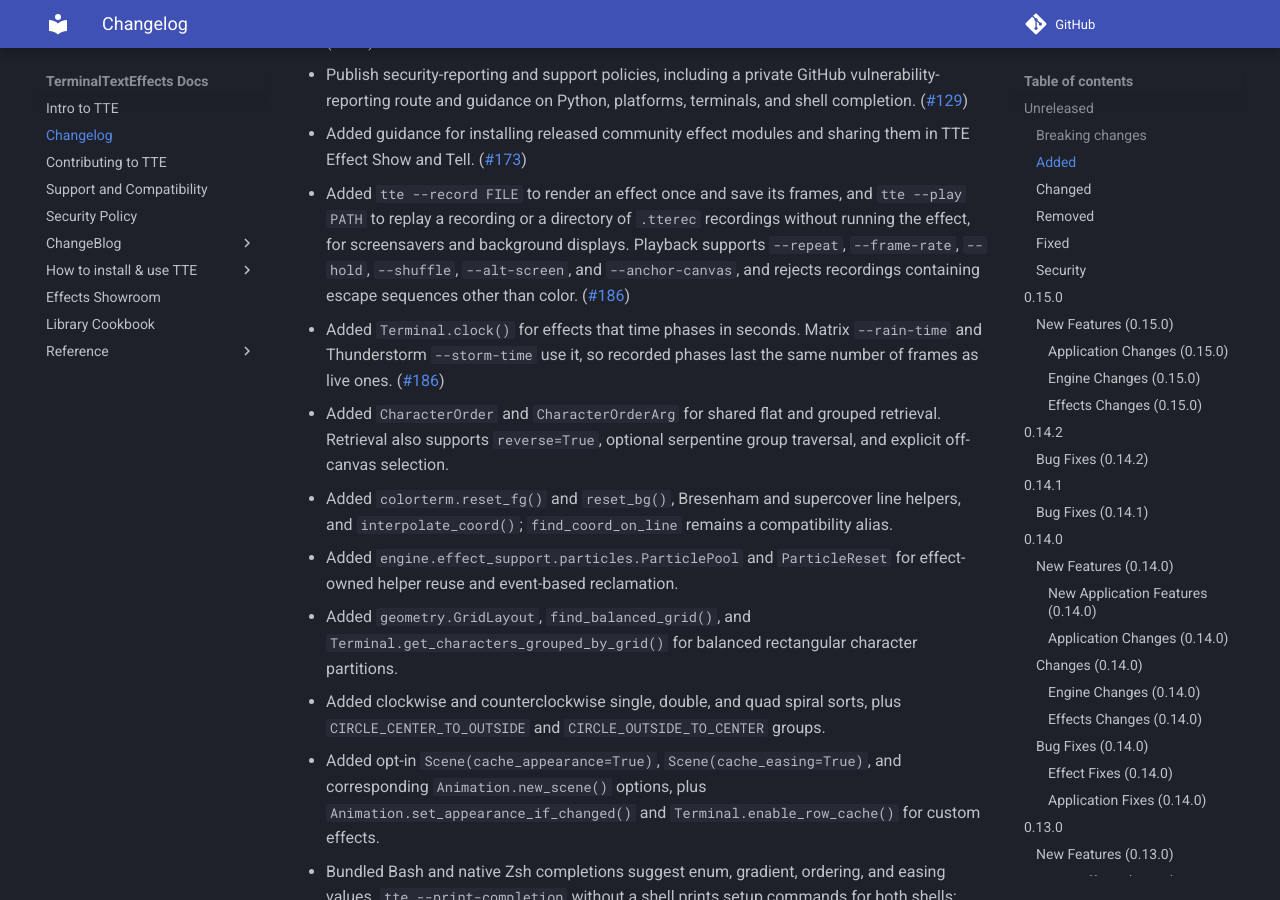
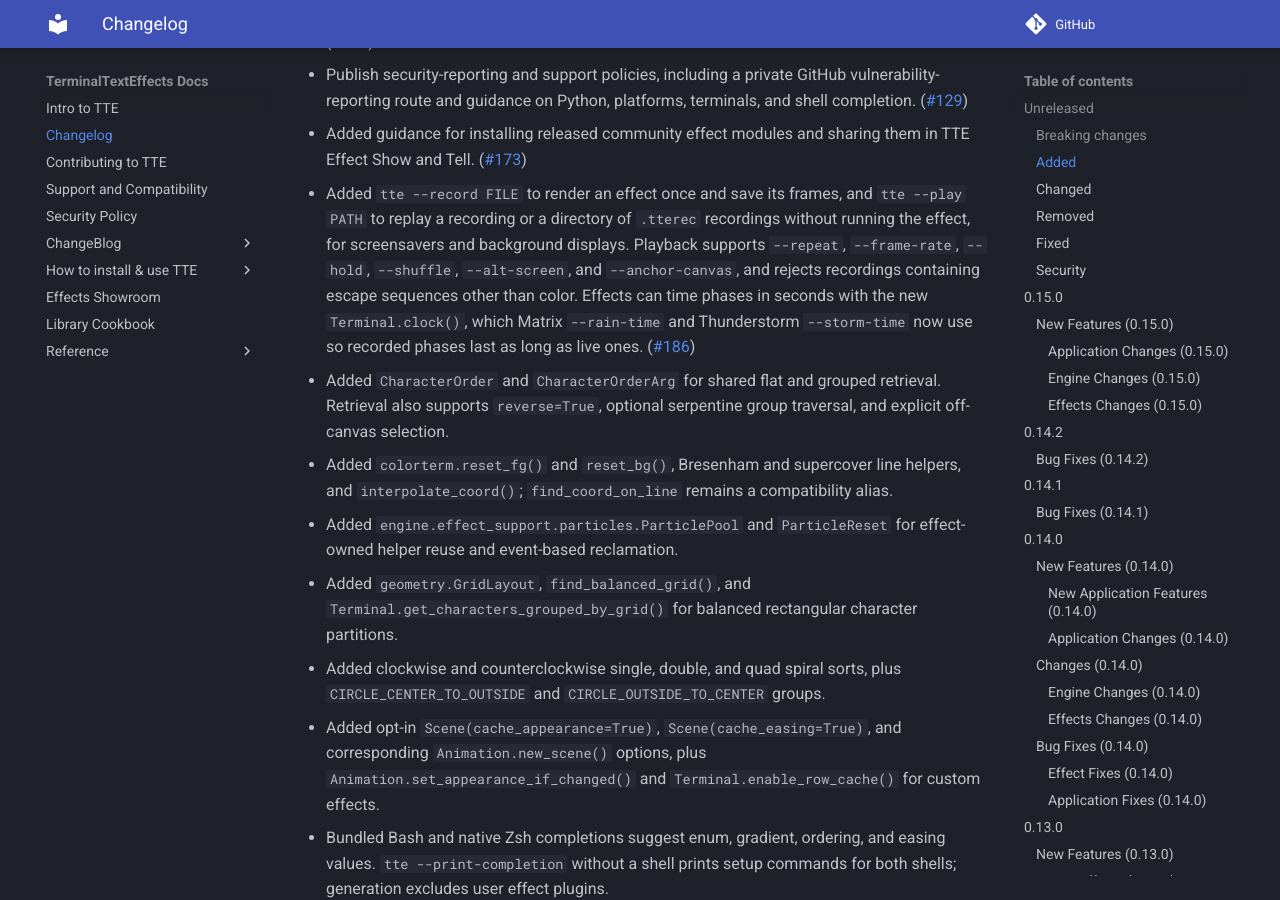
Before and after one commit to ChrisBuilds/terminaltexteffects, an MkDocs documentation site: the page built from docs/changelog.md, in a window 1280 px wide and 900 px high, scrolled down 1337 px. Built offline with MkDocs 1.6.1 and Material for MkDocs 9.7.7, drawn with Linux system fonts in a browser that asks for light colours; comment, search, counter and statistics services are not loaded.

Commit message:
Merge #186 changelog fragments for deterministic preview order
Towncrier orders same-issue, same-category fragments by directory listing
order, which differs between macOS and Linux, so CI rendered a different
preview. A single fragment renders identically everywhere.

```diff
--- a/CHANGELOG.md
+++ b/CHANGELOG.md
@@ -67,12 +67,10 @@ Detailed examples and explanations may appear in the optional
   recordings without running the effect, for screensavers and background
   displays. Playback supports `--repeat`, `--frame-rate`, `--hold`,
   `--shuffle`, `--alt-screen`, and `--anchor-canvas`, and rejects recordings
-  containing escape sequences other than color.
-  ([#186](https://github.com/ChrisBuilds/terminaltexteffects/issues/186))
-- Added `Terminal.clock()` for effects that time phases in seconds. Matrix
-  `--rain-time` and Thunderstorm `--storm-time` use it, so recorded phases last
-  the same number of frames as live ones.
-  ([#186](https://github.com/ChrisBuilds/terminaltexteffects/issues/186))
+  containing escape sequences other than color. Effects can time phases in
+  seconds with the new `Terminal.clock()`, which Matrix `--rain-time` and
+  Thunderstorm `--storm-time` now use so recorded phases last as long as live
+  ones. ([#186](https://github.com/ChrisBuilds/terminaltexteffects/issues/186))
 - Added `CharacterOrder` and `CharacterOrderArg` for shared flat and grouped
   retrieval. Retrieval also supports `reverse=True`, optional serpentine group
   traversal, and explicit off-canvas selection.
```
Also changed, not shown: changelog.d/186.added.1.md (deleted, +0 -1 lines), changelog.d/186.added.md (+1 -1 lines).
